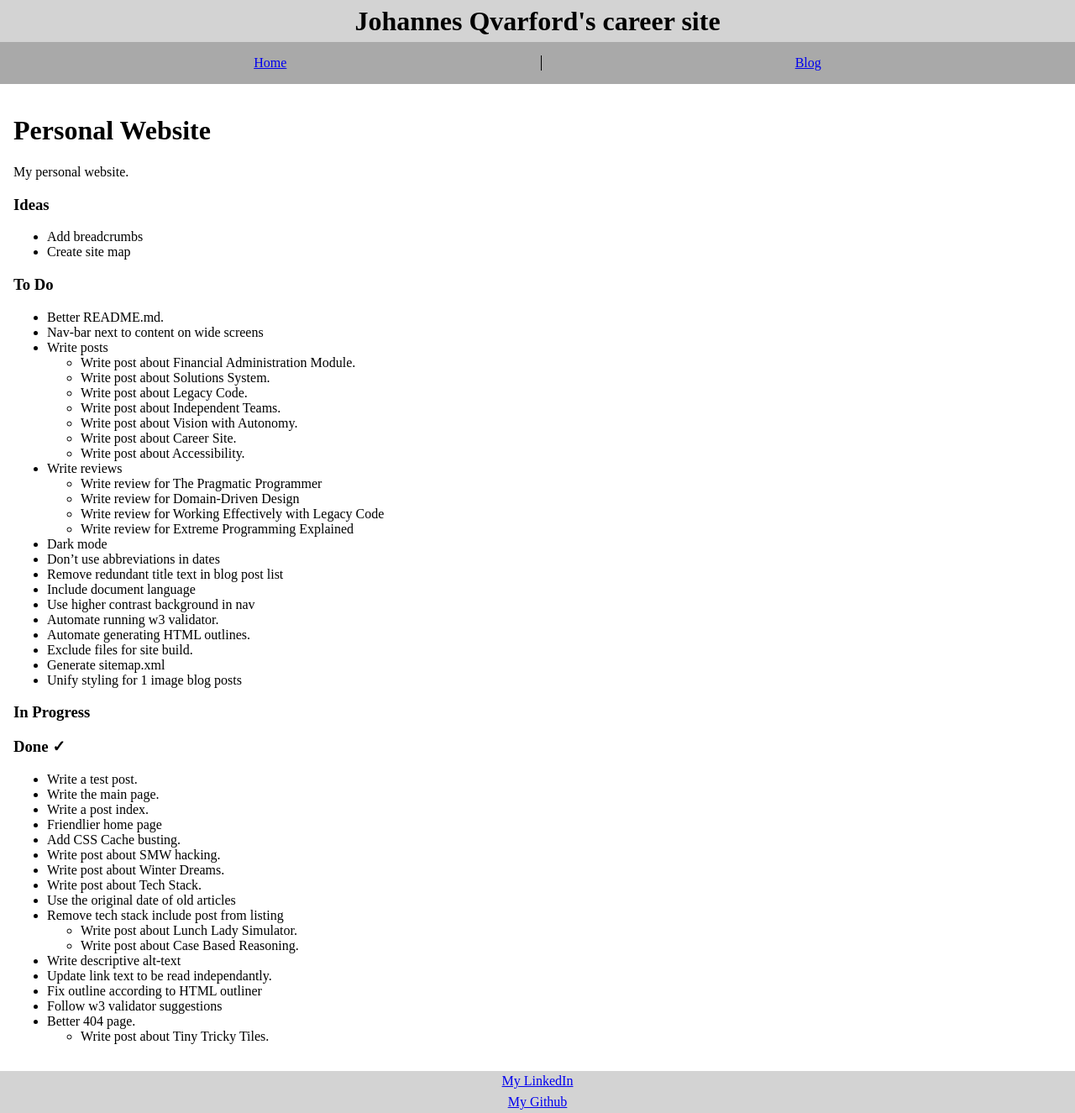
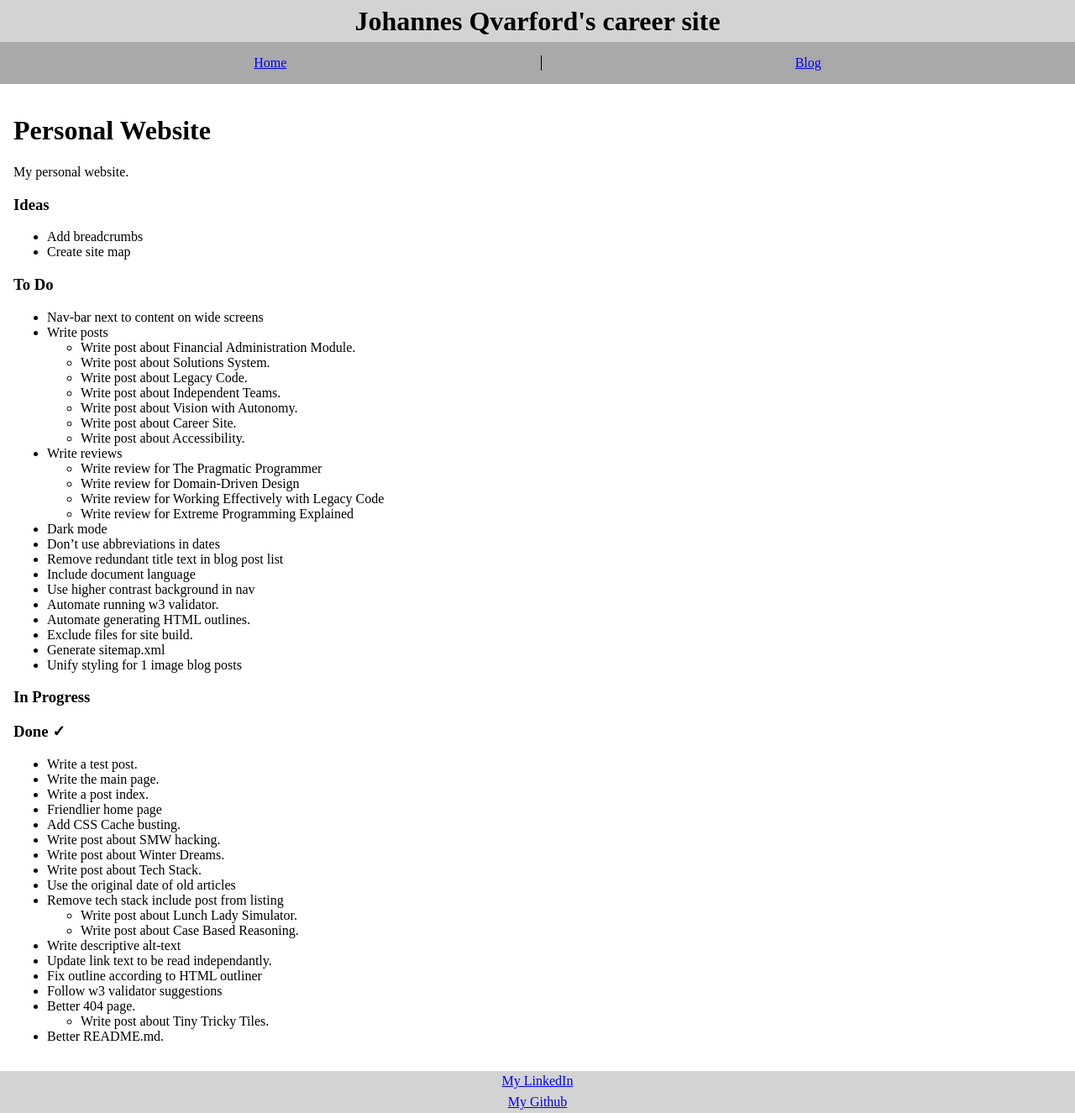
Before and after one commit to johannes-qvarford/johannes-qvarford.github.io, a Jekyll site: the page built from TODO.md, in a window 1280 px wide. Shown: the whole page at 84% size. Built offline with Jekyll 4.4.1, drawn with Linux system fonts in a browser that asks for light colours; our own code applies the rules of GitHub Pages for plain Markdown files; part of the change alters nothing that is shown.

```diff
--- a/TODO.md
+++ b/TODO.md
@@ -8,7 +8,6 @@ My personal website.
 
 ### To Do
 
-- Better README.md.
 - Nav-bar next to content on wide screens
 - Write posts
   - Write post about Financial Administration Module.
@@ -57,3 +56,4 @@ My personal website.
 - Follow w3 validator suggestions
 - Better 404 page.
   - Write post about Tiny Tricky Tiles.
+- Better README.md.
```
Also changed, not shown: README.md.
